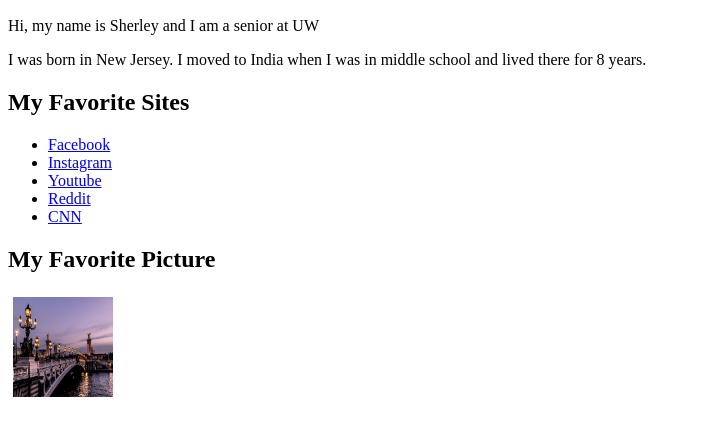
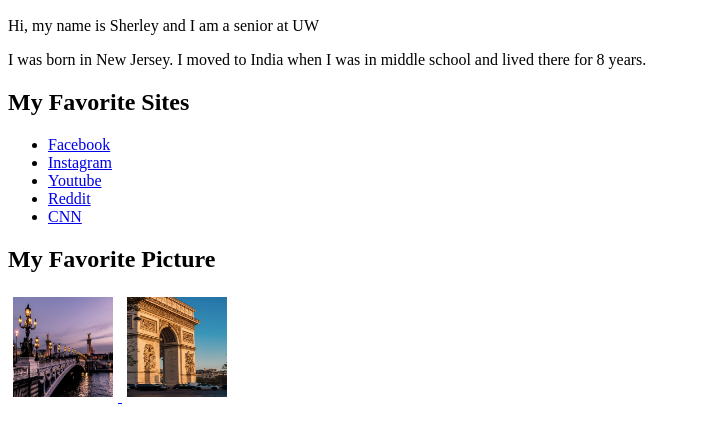
Before and after one commit to sherleyt-1739392/sherleyt-1739392.github.io, a plain HTML site: page tags.html in a window 1280 px wide. Shown: the part 110-546 px from the top of the page, without its empty margins (0-701 px from the left). Drawn offline with Linux system fonts and the light colour scheme.

Commit message:
Update tags.html

```diff
--- a/tags.html
+++ b/tags.html
@@ -30,7 +30,7 @@
     <a href="https://unsplash.com/photos/R5scocnOOdM">
       <img src="img1.jpg" title='A bridge' style="width: 100px; height:100px;margin:5px">
     </a>
-    <a href="https://unsplash.com/photos/3xwdarHxHqI"
+    <a href="https://unsplash.com/photos/3xwdarHxHqI">
        <img src="img2.jpg" title='Arc de Triomphe' style="width: 100px; height:100px;margin:5px">
     </a>
   </body>
```
